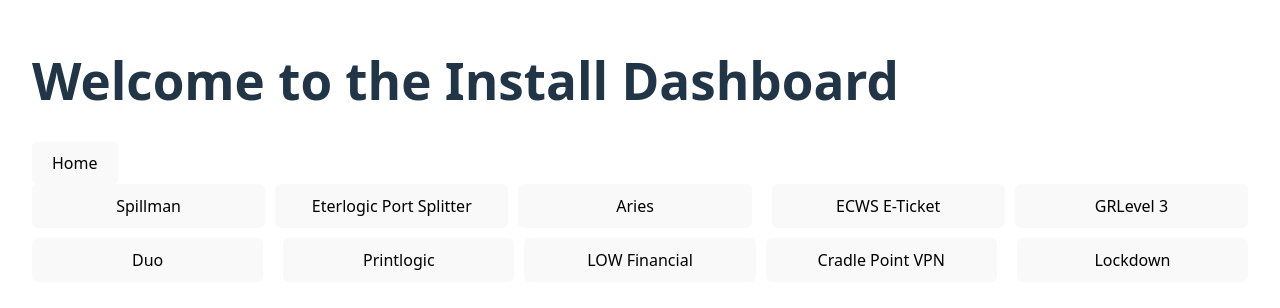
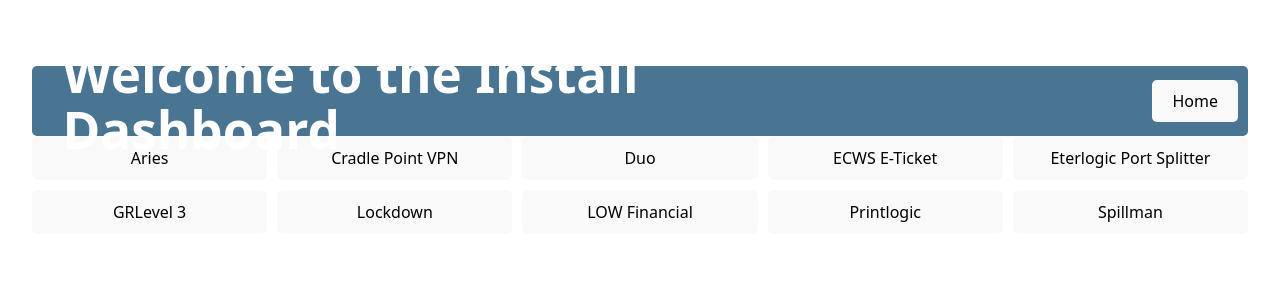
Before and after one commit to huntingtonccis/ccis-docs, a React (Vite) app: page /InstallDashboard in a window 1280 px wide. Shown: the part 250-558 px from the top of the page. Built offline with nearby package versions, Linux system fonts and the light colour scheme.

Commit message:
refactor and style improvements for dashboard page and button layout

```diff
--- a/src/App.css
+++ b/src/App.css
@@ -18,6 +18,21 @@
   padding-inline: 16px;
 }
 
+.headerDash{
+ position: sticky;
+  top: var(--gap);
+  height: var(--header-h);
+  z-index: 10;
+
+  background-color: #497593;
+  color: #fff;
+  border-radius: 5px;
+  padding: 0 10px;
+
+  display: flex;
+  align-items: center;
+  gap: 1rem;
+}
 
 .header-cell{
   grid-column: 1 / 3;
@@ -43,6 +58,19 @@
 .header h1{
   position: absolute;
   left: 50%;
+  transform: translateX(-50%);
+  margin: 0;
+}
+.header h2{
+   position: absolute;
+  left: 50%;
+  transform: translateX(-50%);
+  margin: 0;
+}
+
+.headerDash h1{
+  position: absolute;
+  left: 35%;
   transform: translateX(-50%);
   margin: 0;
 }
--- a/src/components/Duo.jsx
+++ b/src/components/Duo.jsx
@@ -17,7 +17,8 @@
       <div className='spacer'/>
       <div className="sidebar">
         <h4>Notes:</h4>
-        Cisco DUO MFA
+        <p>Cisco DUO MFA</p>
+        <p></p>
       </div>
       <div className="main-content">
         <p>1. Open <code>\\ccis22\install\duo</code></p>
--- a/src/components/Ecws.jsx
+++ b/src/components/Ecws.jsx
@@ -18,19 +18,19 @@
       <div className="spacer"/>
       <div className="sidebar">
         <h4>Notes:</h4>
-        ECWS - law enforcement ticket application
+        <p>ECWS - law enforcement ticket application</p>
       </div>
       <div className="main-content">
-        <h2>Install Instructions</h2>
-        "1. Open ECWS folder",
-        "2. Run ECWSClientinstall5.0.98.exe (or latest installer version)",
-        "3. Install everything it asks",
-        "4. Open ECWS (not the training), fill out either huntington county or city, enter the computer name under description",
-        "5. Got to https://mycourts.in.gov/default.aspx",
-        "6. Log in, navigate to ECWS Central Repository-Admin-devices.",
-        "7. Find the device you just added, click edit",
-        "8. Assign the officer to the device, or just assign all.",
-        "9. Ok"
+       <h2>Install Instructions</h2>
+        <p>1. Open ECWS folder</p>
+        <p>2. Run <code>ECWSClientinstall5.0.98.exe</code> (or latest installer version)</p>
+        <p>3. Install everything it asks</p>
+        <p>4. Open ECWS (not the training), fill out either huntington county or city, enter the computer name under description</p>
+        <p>5. Got to https://mycourts.in.gov/default.aspx</p>
+        <p>6. Log in, navigate to ECWS Central Repository-Admin-devices.</p>
+        <p>7. Find the device you just added, click edit</p>
+        <p>8. Assign the officer to the device, or just assign all.</p>
+        <p>9. Ok</p>
       </div>
     </div>
   )
--- a/src/components/Eterlogic.jsx
+++ b/src/components/Eterlogic.jsx
@@ -16,24 +16,29 @@
       <div className='spacer'/>
       <div className='sidebar'>
         <h4>Notes:</h4>
+        <p>
         Port splitter application for law enforcement in vehicle barcode scanners.
+        </p>
+        <p>
+        If you install this under <code>Run as other user,</code> you must run as administrator before the program will function.
+        </p>
       </div>
       <div className='main-content'>
         <h2>Install Instructions</h2>
-       "*** If you install this under \"Run as other user\", you must run as administrator before the program will function. ***",
-        "1. Open \"New Port Splitter\"",
-        "2. Run SetupVSPE_64.msi",
-        "3. Go back to Eterlogic Port Splitter folder, copy license key from “Key.txt”.",
-        "4. Open program, go to help-enter license key, paste key.",
-        "5. Creating a virtual port for scanner - Check device manager to see what COM port the scanner is.",
-        "6. Go back to port splitter, click on “Create new device…” ",
-        "7. Device type – Virtual splitter.",
-        "8. Check box that says “Special mode: create single virtual port which can be opened many times”. ",
-        "9. “COM Port to use as a data source” – COM port that the scanner was in step 1.",
-        "10. Under “Selected virtual port settings”, choose a port that is not in use, usually 10 and above. It does not matter as long as it isn’t in use under device manager.",
-        "11. Click Finish",
-        "12. Save config file as – choose location, temp is usually fine.",
-        "13. Let the officer know where it is in case they need to start it. You can also put this config file under shell:common startup so that it always launches on startup."
+
+        <p>1. Run SetupVSPE_64.msi"</p>
+        <p>2. Open <code>New Port Splitter</code></p>
+        <p>3. Go back to Eterlogic Port Splitter folder, copy license key from  <code>Key.txt</code></p>
+        <p>4. Open program, go to help-enter license key, paste key. </p>
+        <p>5. Creating a virtual port for scanner - Check device manager to see what COM port the scanner is." </p>
+        <p>6. Go back to port splitter, click on “Create new device…” </p>
+        <p>7. Device type – Virtual splitter.</p>
+        <p>8. Check box that says “Special mode: create single virtual port which can be opened many times”. </p>
+        <p>9. “COM Port to use as a data source” – COM port that the scanner was in step 1.</p>
+        <p>10. Under “Selected virtual port settings”, choose a port that is not in use, usually 10 and above. It does not matter as long as it isn’t in use under device manager. </p>
+        <p>11. Click Finish</p>
+        <p>12. Save config file as – choose location, temp is usually fine.</p>
+        <p>13. Let the officer know where it is in case they need to start it. You can also put this config file under shell:common startup so that it always launches on startup </p>
 
       </div>
     </div>
--- a/src/components/Grlevel.jsx
+++ b/src/components/Grlevel.jsx
@@ -16,18 +16,20 @@
       <div className='spacer'/>
       <div className='sidebar'>
         <h4>Notes:</h4>
+        <p>
         GRLevel weather radar software for EMA and Dispatch
+        </p>
       </div>
       <div className='main-content'>
-        <h2>Install Instructions</h2>
-       "1. Install grlevel3_setup.exe",
-        "2. Install new_grlevel3_2_setup.exe",
-        "3. Open GRLevel3_2.",
-        "4. Click Help/About - Register1",
-        "5. Put in registration in key.txt file for specific machine.  ",
-        "6. Then put in old key in the same key.txt file at the top. ",
-        "7. Click Site - Settings - Change default radar on open to Fort Wayne - Ok - Ok. ",
-        "8. Close and Reopen "
+       <h2>Install Instructions</h2>
+        <p>1. Install grlevel3_setup.exe</p>
+        <p>2. Install <code>new_grlevel3_2_setup.exe</code></p>
+        <p>3. Open GRLevel3_2.</p>
+        <p>4. Click <code>Help/About - Register</code></p>
+        <p>5. Put in registration in key.txt file for specific machine. </p>
+        <p>6. Then put in old key in the same key.txt file at the top.</p>
+        <p>7. Click Site - Settings - Change default radar on open to Fort Wayne ~ Ok ~ Ok </p>
+        <p>8. Close and Reopen</p>
       </div>
     </div>
   )
--- a/src/components/InstallDashboard.jsx
+++ b/src/components/InstallDashboard.jsx
@@ -1,7 +1,5 @@
-import { useState } from 'react'
-import { Container, Button, Card, Row, Col } from 'react-bootstrap'
+import { Container, Button } from 'react-bootstrap'
 import { useNavigate } from 'react-router-dom'
-
 
 const InstallDashboard = () => {
   const navigate = useNavigate();
@@ -36,35 +34,24 @@
     navigate('/Lockdown');
   };
   return (
-
      <Container className="mt-5">
-      <h1 className="mb-4">Welcome to the Install Dashboard</h1>
-      <button className='button' onClick={handleButtonClick}>Home</button>
-
-
-      {/* <Row>
-        <Col md={4}>
-          <Card>
-            <Card.Body> */}
-              <div className='button-grid'>
-              <Button variant="primary" margin="10px">Spillman</Button>
-              <Button variant="primary" onClick={handleButtonClickEterlogic}>Eterlogic Port Splitter</Button>
-              <Button variant='primary' onClick={handleButtonClickAries}>Aries</Button> <br />
-              <Button variant='primary' onClick={handleButtonClickEcws}>ECWS E-Ticket</Button>
-              <Button variant='primary' onClick={handleButtonClickGrlevel}>GRLevel 3</Button>
-              <Button variant='primary' onClick={handleButtonClickDuo}>Duo</Button> <br />
-              <Button variant='primary' onClick={handleButtonClickPrintlogic}>Printlogic</Button>
-              <Button variant='primary' onClick={handleButtonClickLowFinancial}>LOW Financial</Button>
-              <Button variant='primary' onClick={handleButtonClickCradlePoint}>Cradle Point VPN</Button><br />
-              <Button variant='primary' onClick={handleButtonClickLockdown}>Lockdown</Button>
-              </div>
-             {/* </Card.Body>
-          </Card>
-        </Col>
-      </Row> */}
+      <div className="headerDash">
+       <h1>Welcome to the Install Dashboard</h1>
+       <button className='button' onClick={handleButtonClick}>Home</button>
+      </div>
+        <div className='button-grid'>
+         <Button variant='primary' onClick={handleButtonClickAries}>Aries</Button>
+         <Button variant='primary' onClick={handleButtonClickCradlePoint}>Cradle Point VPN</Button>
+         <Button variant='primary' onClick={handleButtonClickDuo}>Duo</Button>
+         <Button variant='primary' onClick={handleButtonClickEcws}>ECWS E-Ticket</Button>
+         <Button variant="primary" onClick={handleButtonClickEterlogic}>Eterlogic Port Splitter</Button>
+         <Button variant='primary' onClick={handleButtonClickGrlevel}>GRLevel 3</Button>
+         <Button variant='primary' onClick={handleButtonClickLockdown}>Lockdown</Button>
+         <Button variant='primary' onClick={handleButtonClickLowFinancial}>LOW Financial</Button>
+         <Button variant='primary' onClick={handleButtonClickPrintlogic}>Printlogic</Button>
+         <Button variant="primary" margin="10px">Spillman</Button>
+        </div>
     </Container>
-
-
   )
 }
 
--- a/src/components/PrintLogic.jsx
+++ b/src/components/PrintLogic.jsx
@@ -16,15 +16,17 @@
       <div className='spacer'/>
       <div className='sidebar'>
         <h4>Notes:</h4>
+        <p>
         PrintLogic application
+        </p>
       </div>
       <div className='main-content'>
         <h2>Install Instructions</h2>
-       "1. Open \\ccis22\\install\\printlogic",
-        "2. Copy printlogic.bat to the computer locally.",
-        "3. Run printlogic.bat",
-        "4. Under C:\\Progam Files(x86)\\Printer Properties Pro\\Printer Installer Client, copy PrinterInstallerClient.exe to shell:common startup.",
-        "This will force the print service to launch at startup of machine."
+        <p>1. Open <code>\\ccis22\install\printlogic</code></p>
+        <p>2. Copy <code>printlogic.bat</code> to the computer locally.</p>
+        <p>3. Run <code>printlogic.bat</code></p>
+        <p>4. Under <code>C:\Progam Files(x86)\Printer Properties Pro\Printer Installer Client</code>, copy PrinterInstallerClient.exe to shell:common startup.</p>
+        <p>This will force the print service to launch at startup of machine</p>
     </div>
     </div>
   )
```
